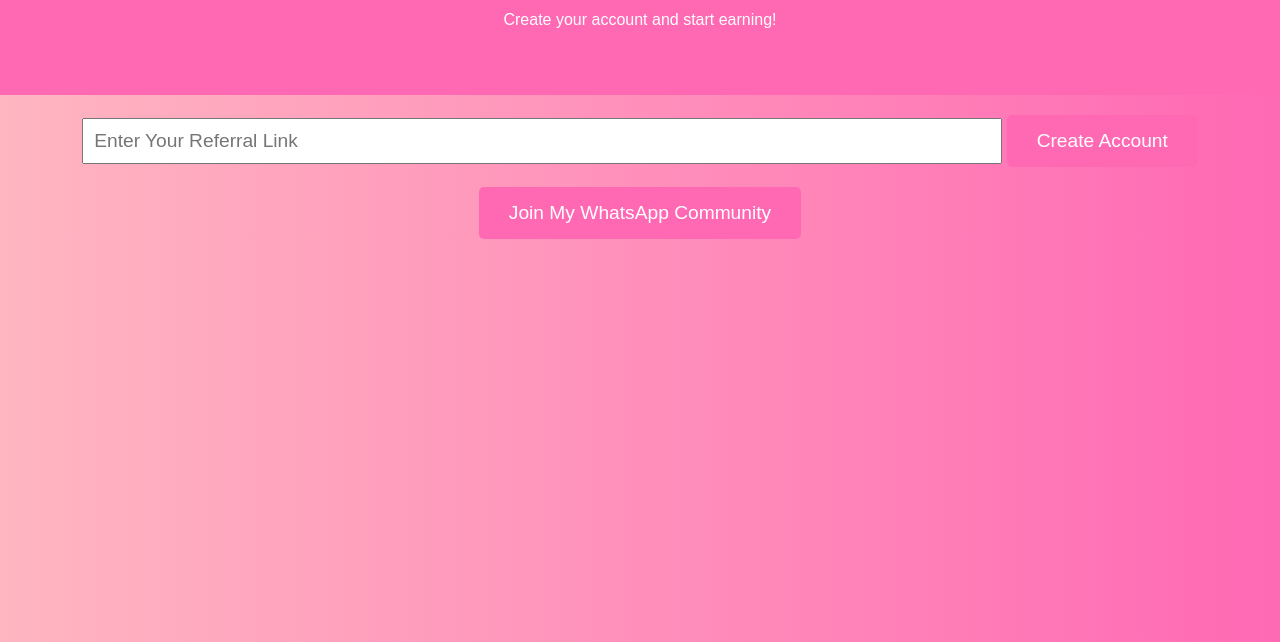
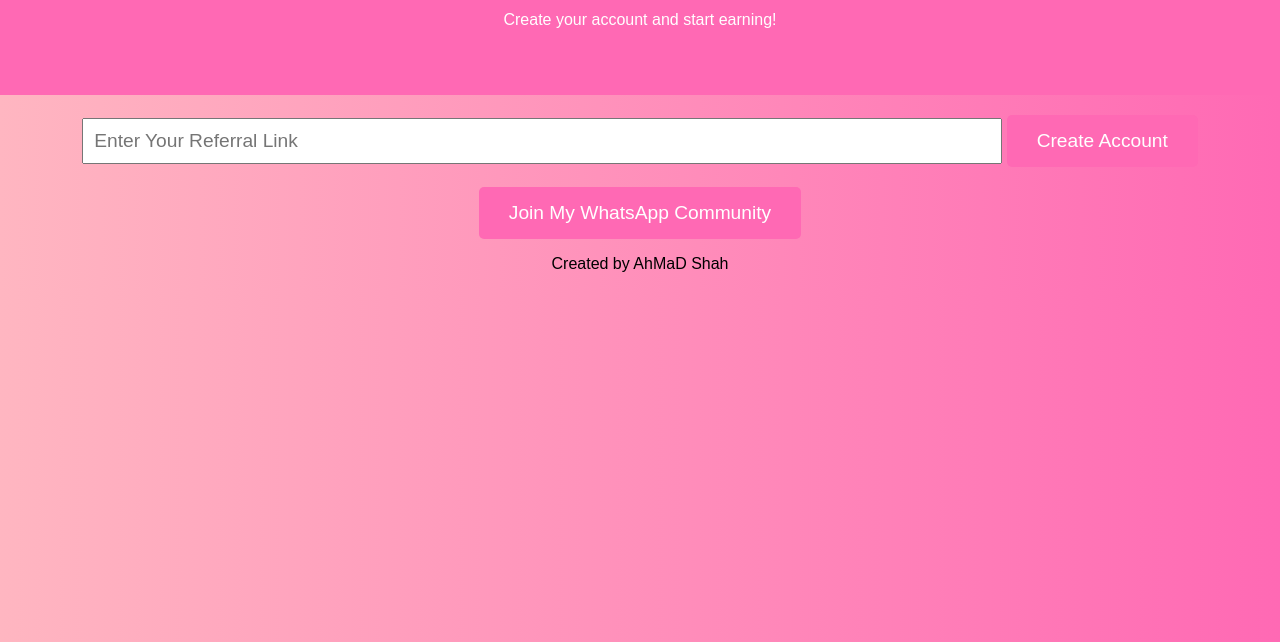
Before and after one commit to MrAhmadShah/Referalpower, a plain HTML site: page index.html in a window 1280 px wide. Shown: the part 158-800 px from the top of the page. Drawn offline with Linux system fonts and the light colour scheme.

Commit message:
Update index.html

```diff
--- a/index.html
+++ b/index.html
@@ -34,4 +34,7 @@
 
     <script src="script.js"></script>
 </body>
+    <footer>
+  <p>Created by AhMaD Shah</p>
+    </footer>
 </html>
```
